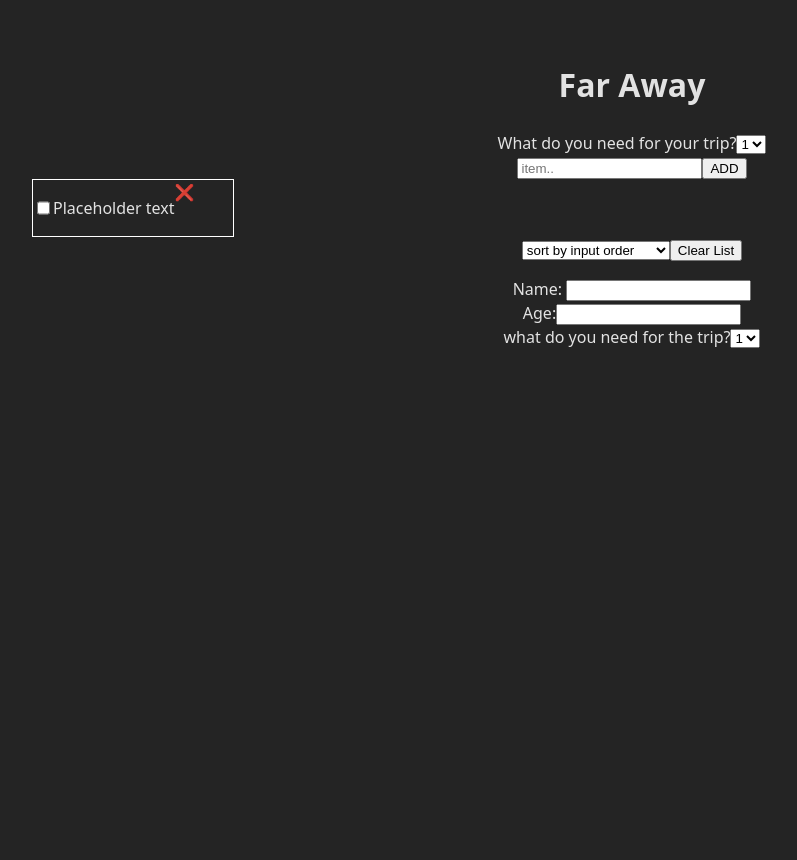
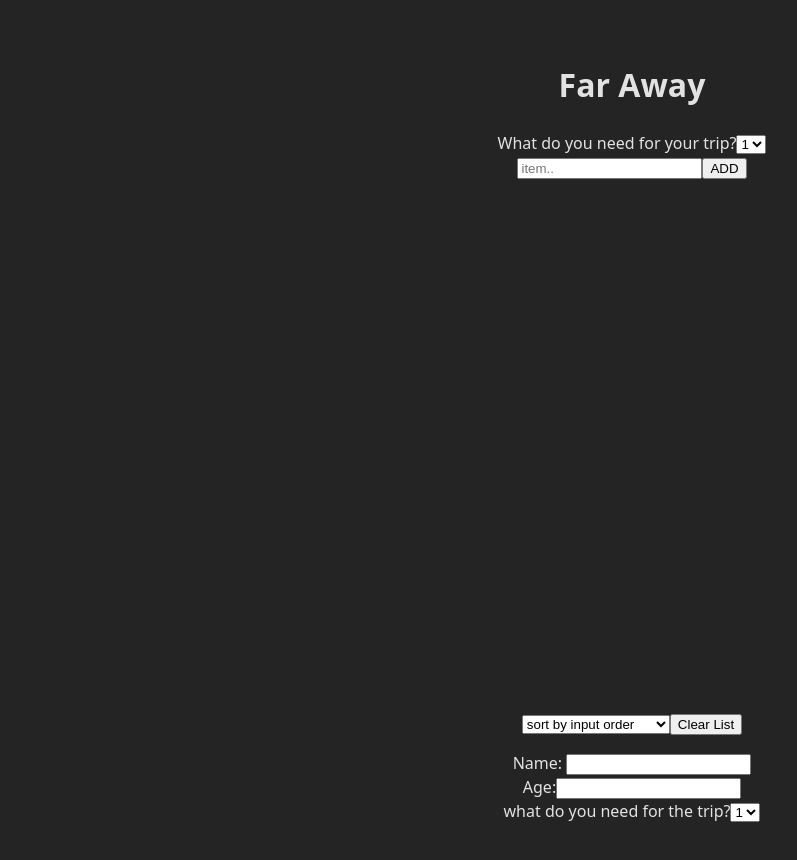
Before and after one commit to Stanbkrylix/far-away-app, a React (Vite) app: page / in a window 1280 px wide. Shown: the top 860 px of the page, without its empty margins (8-805 px from the left). Before the commit the page ends 800 px from the top, so only its background shows below. Built offline with nearby package versions, Linux system fonts and the light colour scheme.

Commit message:
adding an id value to created object

```diff
--- a/src/App.css
+++ b/src/App.css
@@ -8,8 +8,28 @@
 .list-container {
     margin-bottom: 1rem;
 }
+.lists {
+    height: 500px;
+    display: flex;
+    align-content: start;
+    flex-wrap: wrap;
+    gap: 0.4rem;
+    padding: 1rem;
+}
 .list-card {
     border: 1px solid white;
-    width: 200px;
+    border-radius: 0.5rem;
+    width: 180px;
+    height: 40px;
     display: flex;
+    justify-content: space-evenly;
+    align-items: center;
+    gap: 0.5rem;
 }
+.delete-btn {
+    cursor: pointer;
+    transition: 250ms;
+}
+.delete-btn:hover {
+    transform: scale(1.2);
+}
--- a/src/App.jsx
+++ b/src/App.jsx
@@ -3,7 +3,38 @@ import { use, useState } from "react";
 import "./App.css";
 
 function App() {
-    const [items, setItems] = useState([]);
+    let [tempID, setTempID] = useState(1);
+    const [arrayList, setArrayList] = useState([]);
+    const [inputsVal, setInputsVal] = useState({
+        id: tempID,
+        trip: 1,
+        item: "",
+        complete: true,
+    });
+
+    function addToList(list) {
+        if (list.item === "") return;
+        setArrayList((prev) => [...prev, list]);
+        console.log(arrayList);
+
+        setTempID(tempID + 1);
+
+        setInputsVal((prev) => ({
+            id: prev.id + 1,
+            trip: 1,
+            item: "",
+            complete: true,
+        }));
+    }
+    function handleChange(event) {
+        const { name, value } = event.target;
+        setInputsVal((prev) => ({ ...prev, [name]: value }));
+    }
+
+    function handleSubmit(event) {
+        event.preventDefault();
+        addToList(inputsVal);
+    }
 
     return (
         <>
@@ -11,8 +42,12 @@ function App() {
                 <div>
                     <h1 className="title-h1">Far Away</h1>
                 </div>
-                <Form />
-                <PacketList />
+                <Form
+                    inputsVal={inputsVal}
+                    handleChange={handleChange}
+                    handleSubmit={handleSubmit}
+                />
+                <PacketList arrayList={arrayList} />
                 <Stats />
                 <FormExample />
             </div>
@@ -27,22 +62,14 @@ function Logo() {
         </div>
     );
 }
-function Form() {
-    const [inputsVal, setInputsVal] = useState({ trip: 1, item: "" });
-
-    function handleChange(event) {
-        const { name, value } = event.target;
-        console.log(name, value);
-    }
-    function handleSubmit() {}
-
+function Form({ inputsVal, handleChange, handleSubmit }) {
     return (
         <div className="form-container">
             <form action="submit" onSubmit={handleSubmit}>
                 <label htmlFor="numb-trip-items">
                     What do you need for your trip?
                     <select
-                        name="trips"
+                        name="trip"
                         id="numb-trip-items"
                         value={inputsVal.trip}
                         onChange={handleChange}
@@ -71,21 +98,23 @@ function Form() {
         </div>
     );
 }
-function PacketList() {
+function PacketList({ arrayList }) {
     return (
         <div className="list-container">
             <div className="lists">
-                <div className="list-card">
+                {arrayList.map((item) => (
+                    <div key={item.id} className="list-card">
                         <input
                             type="checkbox"
                             name="list-checkbox"
                             id="list-checkbox"
                             className="list-checkbox"
-                        disabled=""
+                            disabled={item.complete}
                         />
-                    <p className="list-text">Placeholder text</p>
+                        <p className="list-text">{item.item}</p>
                         <span className="delete-btn">❌</span>
                     </div>
+                ))}
             </div>
             <div className="sort-div">
                 <select name="sort-by" id="sort-by">
```
Lines whose indentation alone changed are shown as unchanged.
